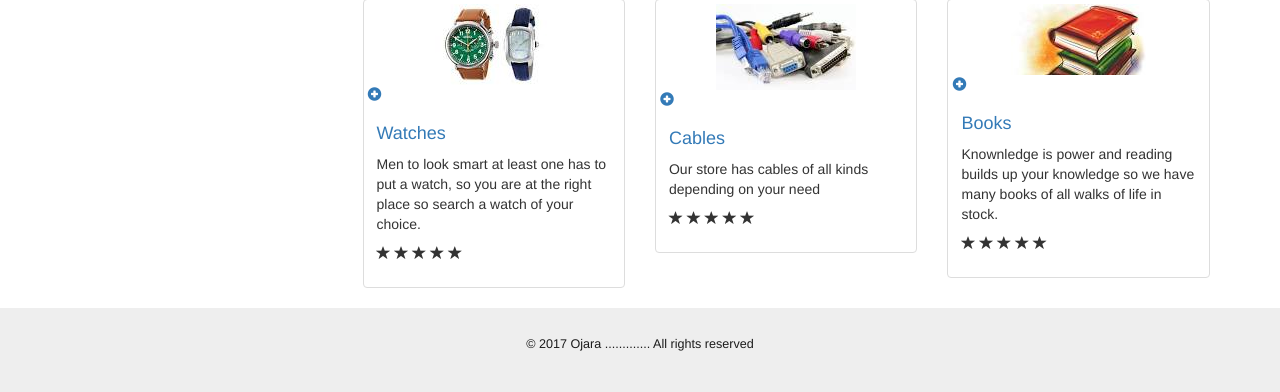
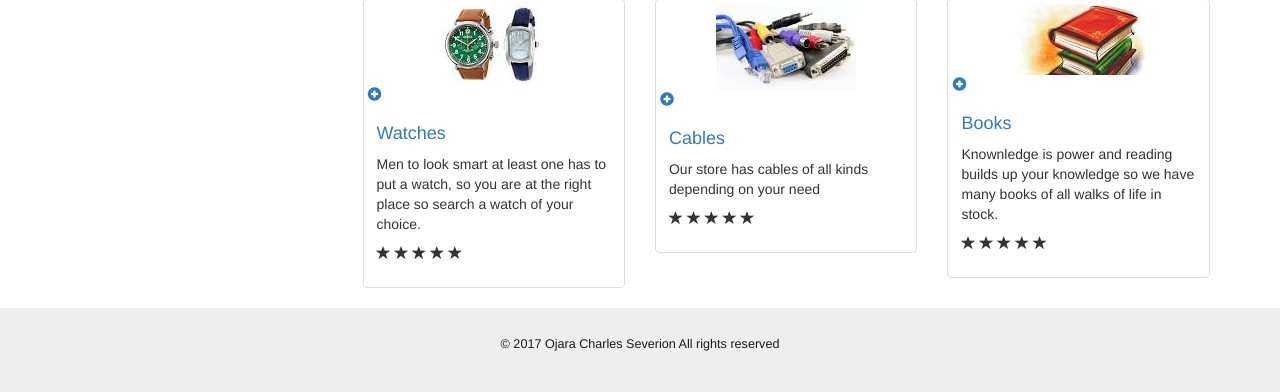
Before and after one commit to ojaracharles/MobileWebDevelopment-Assignment, a Django app: template storeApp/templates/storeApp/home.html in a window 1280 px wide. Shown: the part 432-824 px from the top of the page. Run offline with Django 3.2, Linux system fonts and the light colour scheme; the template is opened without the code that fills it, so the values that code supplies are empty; some libraries are stand-ins or nearby versions.

Commit message:
final push

```diff
--- a/storeApp/templates/storeApp/base.html
+++ b/storeApp/templates/storeApp/base.html
@@ -215,7 +215,7 @@
 <div class="footer-section">
     <div class="container">
         <div class="footer-top">
-            <p>&copy; 2017 <span>Ojara .............</span> All rights reserved </p>
+            <p>&copy; 2017 <span>Ojara Charles Severion</span> All rights reserved </p>
         </div>
 
     </div>
```
